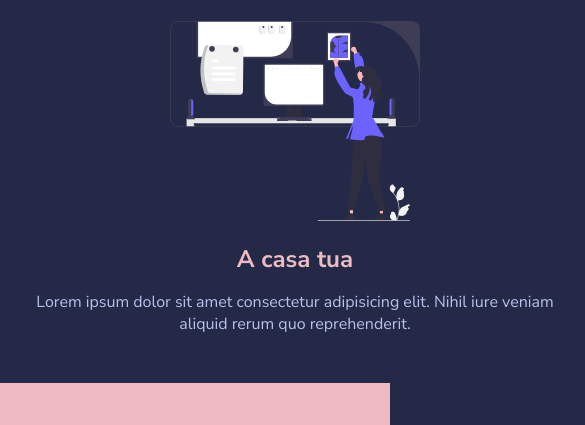
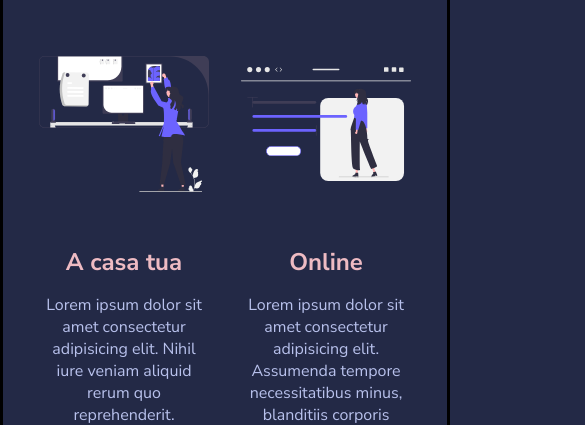
Before and after one commit to Pluz16/html-css-resp-wannabe, a plain HTML site: page EX2-repsonsive-wannabe-starter/index.html in a window 390 px wide. Shown: the part 234-659 px from the top of the page, 585 px wide, since content can reach past the window. Drawn offline with Linux system fonts and the light colour scheme; files that its build step writes are made by us from their sources.

Commit message:
Modifiche css

```diff
--- a/EX2-repsonsive-wannabe-starter/css/app.css
+++ b/EX2-repsonsive-wannabe-starter/css/app.css
@@ -0,0 +1,19 @@
+
+.container {
+	margin: 0 auto;
+	max-width: 1024px;
+	border: 3px solid black;
+}
+
+
+@media screen and (max-width: 786px) {
+	.container {
+		max-width: 450px;
+	}
+}
+
+@media only screen and (max-width: 480px) {
+  .container{
+
+  }
+}
```
Also changed, not shown: EX1-responsive-wannabe-screens/Mobile-480.png (added), EX1-responsive-wannabe-screens/Tablet-768.png (added), EX1-responsive-wannabe-screens/desktop.png (added), EX2-repsonsive-wannabe-starter/index.html (line endings or trailing spaces).
